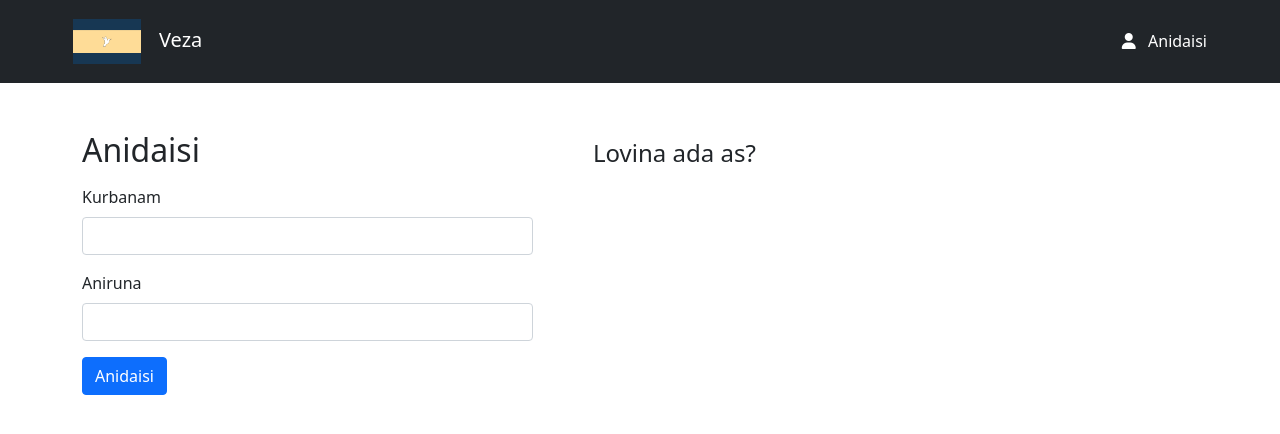
After one commit to marzusia/zonakista, a Django app: page /anidaisi in a window 1280 px wide. The commit adds this page. Shown: the top 434 px of the page. Run offline with Django 3.2, Linux system fonts and the light colour scheme; some libraries are stand-ins or nearby versions.

Commit message:
implement login

```diff
--- /dev/null
+++ b/zonakista/templates/zonakista/auth/login.html
@@ -0,0 +1,33 @@
+{% extends "zonakista/base/base.html" %}
+
+{% block body %}
+<div class="container pt-5">
+    <div class="row">
+        <div class="col-12 col-md-5">
+            <h2>Anidaisi</h2>
+            {% if form.errors %}
+            <p class="text-danger">Kurbanam ya aniruna dusni vua. Aya vitra.</p>
+            {% endif %}
+
+            <form method="POST" action="{% url 'login' %}">
+                {% csrf_token %}
+                <div class="mt-3">
+                    <label for="{{ form.username.name }}" class="form-label">Kurbanam</label>
+                    <input type="text" class="form-control" name="{{ form.username.name }}" id="{{ form.username.name }}">
+                </div>
+                <div class="mt-3">
+                    <label for="{{ form.password.name }}" class="form-label">Aniruna</label>
+                    <input type="password" class="form-control" name="{{ form.password.name }}" id="{{ form.password.name }}">
+                </div>
+                <div class="mt-3">
+                    <input type="submit" class="btn btn-primary" value="Anidaisi">
+                    <input type="hidden" name="next" value="{% url 'index' %}">
+                </div>
+            </form>
+        </div>
+        <div class="col-12 col-md-7 pt-2 ps-5">
+            <h4>Lovina ada as?</h4>
+        </div>
+    </div>
+</div>
+{% endblock %}
--- a/zonakista/templates/zonakista/base/base.html
+++ b/zonakista/templates/zonakista/base/base.html
@@ -17,7 +17,7 @@
     <body>
         <nav class="navbar navbar-dark bg-dark gv-navbar">
             <div class="container-fluid">
-                <a href="/" class="btn btn-link navbar-brand">
+                <a href="{% url 'index' %}" class="btn btn-link navbar-brand">
                     <img class="gv-nav-flag" src="{% static 'vedia-small.png' %}" alt="Veza">
                     Veza
                 </a>
@@ -45,13 +45,13 @@
                             </div>
                         </button>
                         <ul class="dropdown-menu dropdown-menu-end" aria-labelledby="GvProfileDropdownBtn">
-                            <li><a href="/huzindra" class="dropdown-item">Mena huzindra</a></li>
+                            <li><a href="{% url 'profile.show' %}" class="dropdown-item">Mena huzindra</a></li>
                             <li><hr class="dropdown-divider"></li>
-                            <li><a href="#" class="dropdown-item">Vidaisi</a></li>
+                            <li><a href="{% url 'logout' %}" class="dropdown-item">Vidaisi</a></li>
                         </ul>
                     </div>
                     {% else %}
-                    <a href="#" class="btn btn-link text-white text-decoration-none">
+                    <a href="{% url 'login' %}" class="btn btn-link text-white text-decoration-none">
                         <i class="fas fa-user me-2"></i>
                         Anidaisi
                     </a>
--- a/zonakista/urls.py
+++ b/zonakista/urls.py
@@ -21,12 +21,15 @@ from django.conf.urls.static import static
 from .views.profile import ProfileView
 from .views.static import IndexView
 from .views.article import ArticleShowView, ArticleIndexView
+from .views.auth import LoginView, LogoutView
 
 urlpatterns = [
     path('admin/', admin.site.urls),
     path('huzindra', ProfileView.as_view(), name='profile.show'),
     path('idra/<slug:slug>', ArticleShowView.as_view(), name='article.show'),
     path('idra', ArticleIndexView.as_view(), name='article.index'),
+    path('anidaisi', LoginView.as_view(), name='login'),
+    path('vidaisi', LogoutView.as_view(), name='logout'),
     path('', IndexView.as_view(), name='index'),
 ]
 
--- /dev/null
+++ b/zonakista/views/auth.py
@@ -0,0 +1,8 @@
+from django.contrib.auth import views
+from django.urls import reverse
+
+class LoginView(views.LoginView):
+    template_name = 'zonakista/auth/login.html'
+
+class LogoutView(views.LogoutView):
+    next_page = 'index'
```
